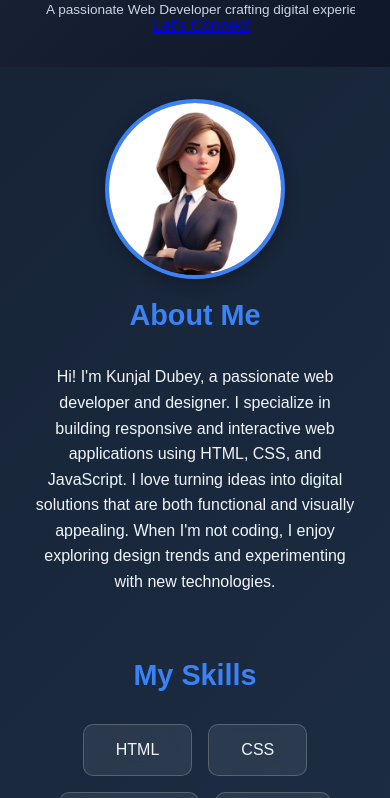
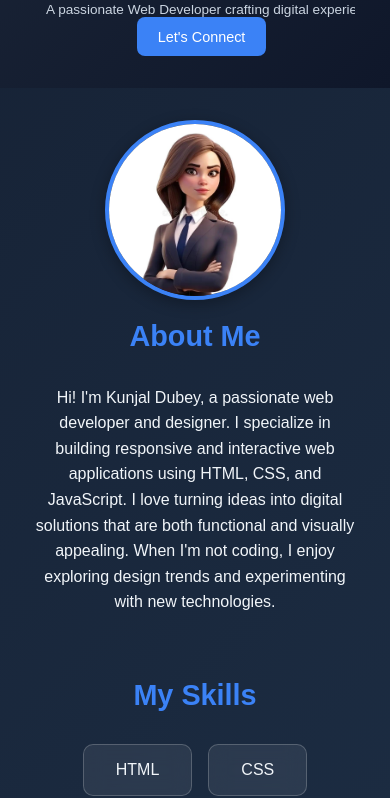
Before and after one commit to kunjal3/portfolio, a plain HTML site: page index.html in a window 390 px wide. Shown: the part 711-1509 px from the top of the page. Drawn offline with Linux system fonts and the light colour scheme.

Commit message:
Update style.css

```diff
--- a/style.css
+++ b/style.css
@@ -136,6 +136,23 @@ header {
   transform: scale(1.1) rotate(3deg);
 }
 
+
+.btn {
+  display: inline-block;
+  padding: 0.8rem 1.6rem;
+  background: #3B82F6;
+  color: #fff;
+  border-radius: 8px;
+  text-decoration: none;
+  font-weight: 500;
+  transition: 0.3s ease;
+}
+
+.btn:hover {
+  background: #06B6D4;
+  transform: scale(1.05);
+}
+
 section {
   padding: 4rem 2rem;
   text-align: center;
@@ -265,7 +282,7 @@ h2 {
   color: #3B82F6;
 }
 
-/* RESUME */
+
 #resume {
   background: rgba(255, 255, 255, 0.05);
 }
@@ -283,7 +300,6 @@ h2 {
   background: #06B6D4;
   box-shadow: 0 0 15px rgba(6, 182, 212, 0.6);
 }
-
 
 form {
   max-width: 500px;
@@ -329,7 +345,6 @@ footer a {
 footer a:hover {
   color: #06B6D4;
 }
-
 
 @media (max-width: 900px) {
   .hero-container {
@@ -416,6 +431,11 @@ footer a:hover {
     margin: 0 auto;
   }
 
+  .btn {
+    padding: 0.7rem 1.3rem;
+    font-size: 0.9rem;
+  }
+
   .top-avatar {
     width: 100%;
     display: flex;
@@ -447,7 +467,6 @@ footer a:hover {
   }
 }
 
-
 @media (max-width: 400px) {
   #hero {
     padding: 2rem 0.8rem;
```
